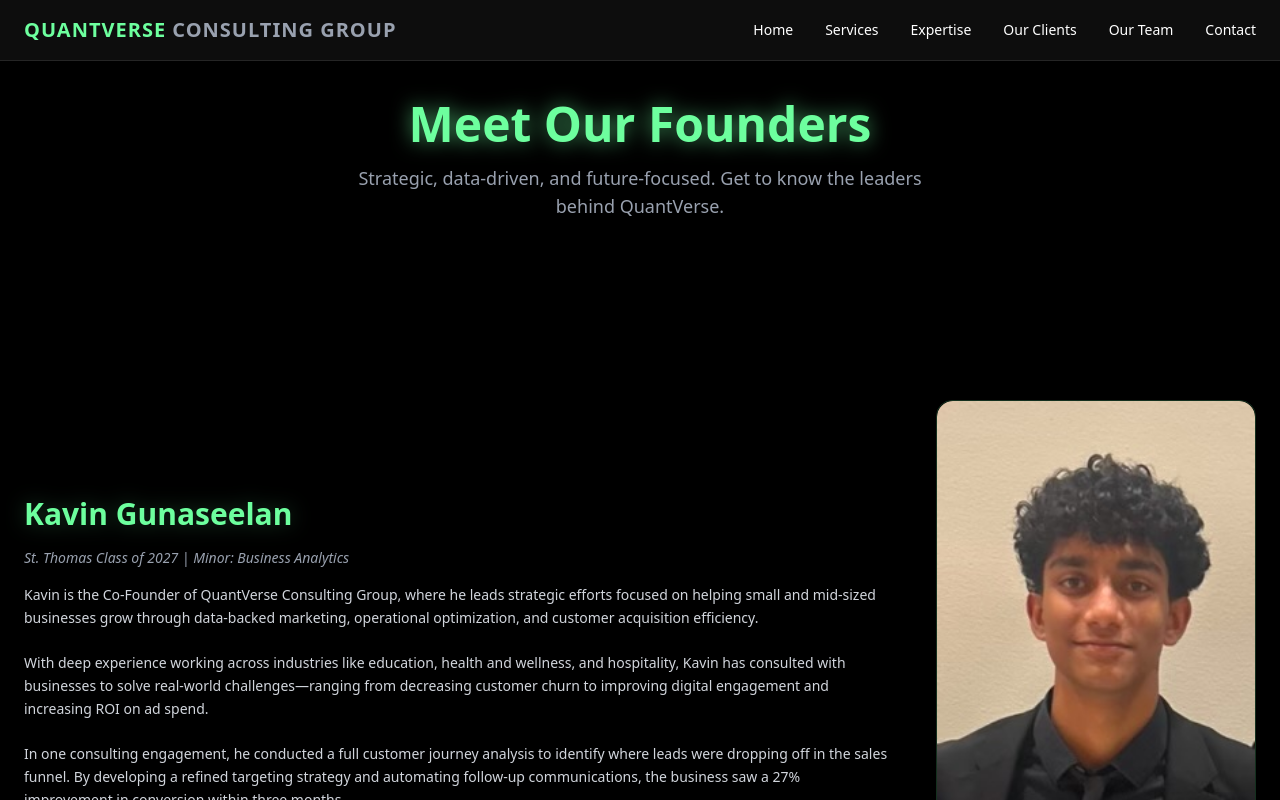
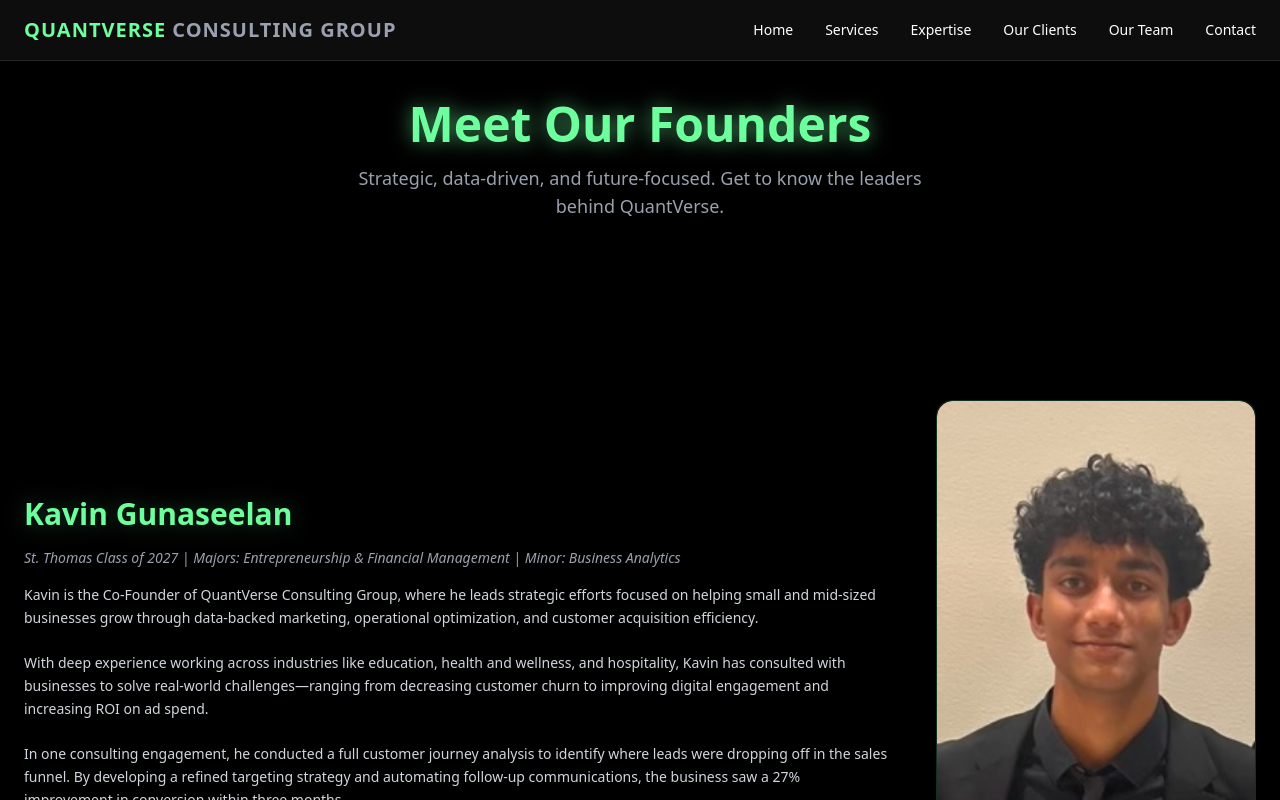
Before and after one commit to GreenTreeGaming/quantverse_financial, a Next.js app: page /team in a window 1280 px wide. Shown: the top 800 px of the page. Built offline with nearby package versions, Linux system fonts and the light colour scheme.

Commit message:
first commit 11

```diff
--- a/app/team/page.tsx
+++ b/app/team/page.tsx
@@ -94,6 +94,7 @@
                 </h2>
                 <p className="text-sm text-gray-400 italic">
                   {person.school}
+                  {person.majors && ` | Majors: ${person.majors}`}
                   {person.minor && ` | Minor: ${person.minor}`}
                 </p>
                 <p className="text-sm text-gray-300 leading-relaxed whitespace-pre-line">
```
